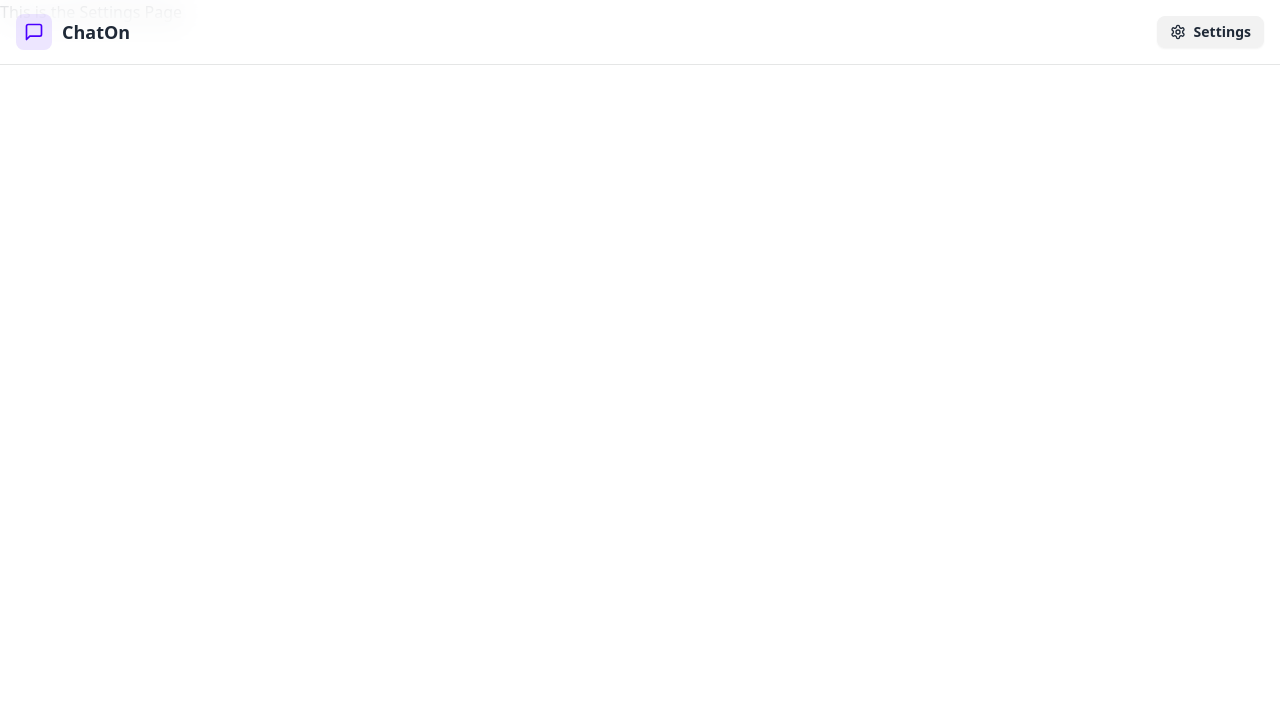
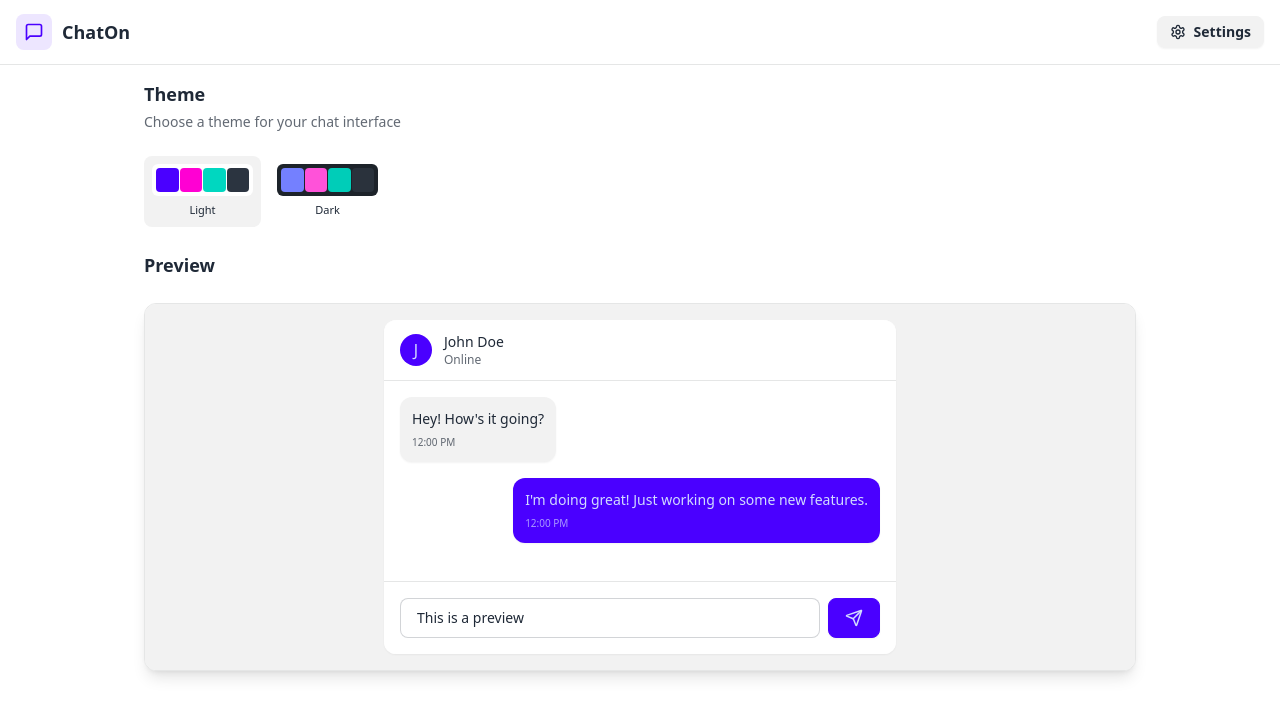
Before and after one commit to Abdus-Samee-007/ChatOn, a React (Vite) app in the folder frontend/: page /settings in a window 1280 px wide. Shown: the top 716 px of the page. Built offline with nearby package versions, Linux system fonts and the light colour scheme; no server answers.

Commit message:
Add theme selection functionality to Settings Page

```diff
--- a/frontend/src/App.jsx
+++ b/frontend/src/App.jsx
@@ -9,12 +9,14 @@
 
 import {Route, Routes, Navigate} from 'react-router-dom'
 import { useAuthStore } from './store/useAuthStore'
+import { useThemeStore } from './store/useThemeStore'
 import {Loader} from 'lucide-react'
 
 import toast, { Toaster } from 'react-hot-toast';
 
 const App = () => {
   const {authUser, checkAuth, isCheckingAuth} = useAuthStore()
+  const {theme} = useThemeStore()
   useEffect(()=>{
     checkAuth()
   }
@@ -28,7 +30,7 @@
   )
 
   return (
-    <div>
+    <div data-theme={theme} >
 
       <Navbar />
       <Routes>
--- /dev/null
+++ b/frontend/src/constants/index.js
@@ -0,0 +1,4 @@
+export const THEMES = [
+    "light",
+    "dark",
+];
--- a/frontend/src/pages/SettingsPage.jsx
+++ b/frontend/src/pages/SettingsPage.jsx
@@ -1,11 +1,114 @@
-import React from 'react'
+import { THEMES } from "../constants";
+import { useThemeStore } from "../store/useThemeStore";
+import { Send } from "lucide-react";
+
+const PREVIEW_MESSAGES = [
+  { id: 1, content: "Hey! How's it going?", isSent: false },
+  { id: 2, content: "I'm doing great! Just working on some new features.", isSent: true },
+];
 
 const SettingsPage = () => {
+  const { theme, setTheme } = useThemeStore();
+
   return (
-    <div>
-      This is the Settings Page
+    <div className="h-screen container mx-auto px-4 pt-20 max-w-5xl">
+      <div className="space-y-6">
+        <div className="flex flex-col gap-1">
+          <h2 className="text-lg font-semibold">Theme</h2>
+          <p className="text-sm text-base-content/70">Choose a theme for your chat interface</p>
+        </div>
+
+        <div className="grid grid-cols-4 sm:grid-cols-6 md:grid-cols-8 gap-2">
+          {THEMES.map((t) => (
+            <button
+              key={t}
+              className={`
+                group flex flex-col items-center gap-1.5 p-2 rounded-lg transition-colors
+                ${theme === t ? "bg-base-200" : "hover:bg-base-200/50"}
+              `}
+              onClick={() => setTheme(t)}
+            >
+              <div className="relative h-8 w-full rounded-md overflow-hidden" data-theme={t}>
+                <div className="absolute inset-0 grid grid-cols-4 gap-px p-1">
+                  <div className="rounded bg-primary"></div>
+                  <div className="rounded bg-secondary"></div>
+                  <div className="rounded bg-accent"></div>
+                  <div className="rounded bg-neutral"></div>
+                </div>
+              </div>
+              <span className="text-[11px] font-medium truncate w-full text-center">
+                {t.charAt(0).toUpperCase() + t.slice(1)}
+              </span>
+            </button>
+          ))}
+        </div>
+
+
+        <h3 className="text-lg font-semibold mb-3">Preview</h3>
+        <div className="rounded-xl border border-base-300 overflow-hidden bg-base-100 shadow-lg">
+          <div className="p-4 bg-base-200">
+            <div className="max-w-lg mx-auto">
+
+              <div className="bg-base-100 rounded-xl shadow-sm overflow-hidden">
+
+                <div className="px-4 py-3 border-b border-base-300 bg-base-100">
+                  <div className="flex items-center gap-3">
+                    <div className="w-8 h-8 rounded-full bg-primary flex items-center justify-center text-primary-content font-medium">
+                      J
+                    </div>
+                    <div>
+                      <h3 className="font-medium text-sm">John Doe</h3>
+                      <p className="text-xs text-base-content/70">Online</p>
+                    </div>
+                  </div>
+                </div>
+
+                <div className="p-4 space-y-4 min-h-[200px] max-h-[200px] overflow-y-auto bg-base-100">
+                  {PREVIEW_MESSAGES.map((message) => (
+                    <div
+                      key={message.id}
+                      className={`flex ${message.isSent ? "justify-end" : "justify-start"}`}
+                    >
+                      <div
+                        className={`
+                          max-w-[80%] rounded-xl p-3 shadow-sm
+                          ${message.isSent ? "bg-primary text-primary-content" : "bg-base-200"}
+                        `}
+                      >
+                        <p className="text-sm">{message.content}</p>
+                        <p
+                          className={`
+                            text-[10px] mt-1.5
+                            ${message.isSent ? "text-primary-content/70" : "text-base-content/70"}
+                          `}
+                        >
+                          12:00 PM
+                        </p>
+                      </div>
+                    </div>
+                  ))}
+                </div>
+
+                <div className="p-4 border-t border-base-300 bg-base-100">
+                  <div className="flex gap-2">
+                    <input
+                      type="text"
+                      className="input input-bordered flex-1 text-sm h-10"
+                      placeholder="Type a message..."
+                      value="This is a preview"
+                      readOnly
+                    />
+                    <button className="btn btn-primary h-10 min-h-0">
+                      <Send size={18} />
+                    </button>
+                  </div>
+                </div>
+              </div>
+            </div>
+          </div>
+        </div>
+      </div>
     </div>
-  )
-}
-
-export default SettingsPage
+  );
+};
+export default SettingsPage;
--- /dev/null
+++ b/frontend/src/store/useThemeStore.js
@@ -0,0 +1,11 @@
+import {create} from 'zustand';
+
+export const useThemeStore = create((set) => ({
+  theme: localStorage.getItem('chat-theme') || 'light',
+  setTheme: (theme) => set(
+    (state) => {
+      localStorage.setItem('chat-theme', theme);
+      return {theme};
+    },
+  ),
+}));
--- a/frontend/tailwind.config.js
+++ b/frontend/tailwind.config.js
@@ -8,4 +8,10 @@
     extend: {},
   },
   plugins: [require('daisyui'),],
+  daisyui:{
+    themes: [
+      "light",
+      "dark",
+    ]
+  }
 }
```
